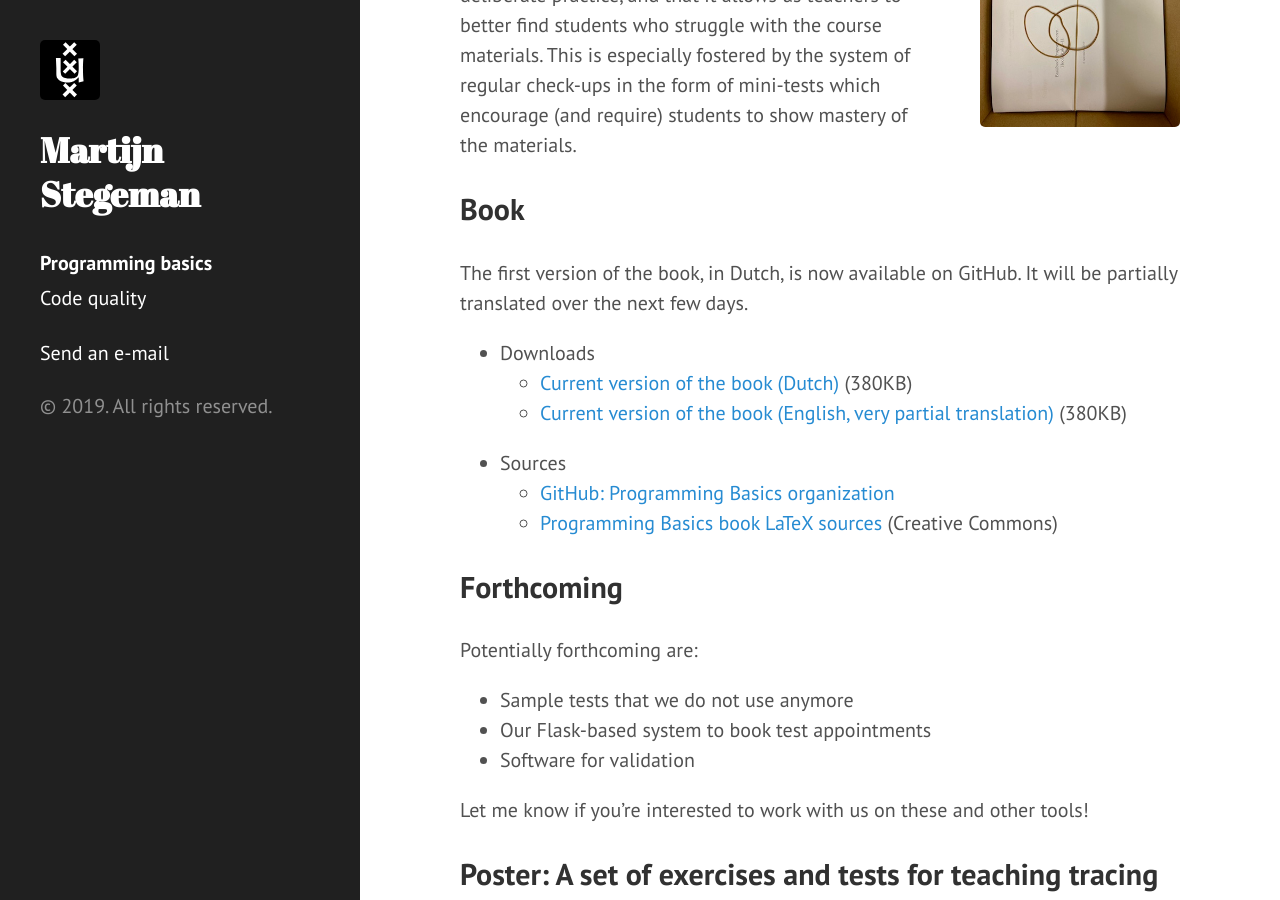
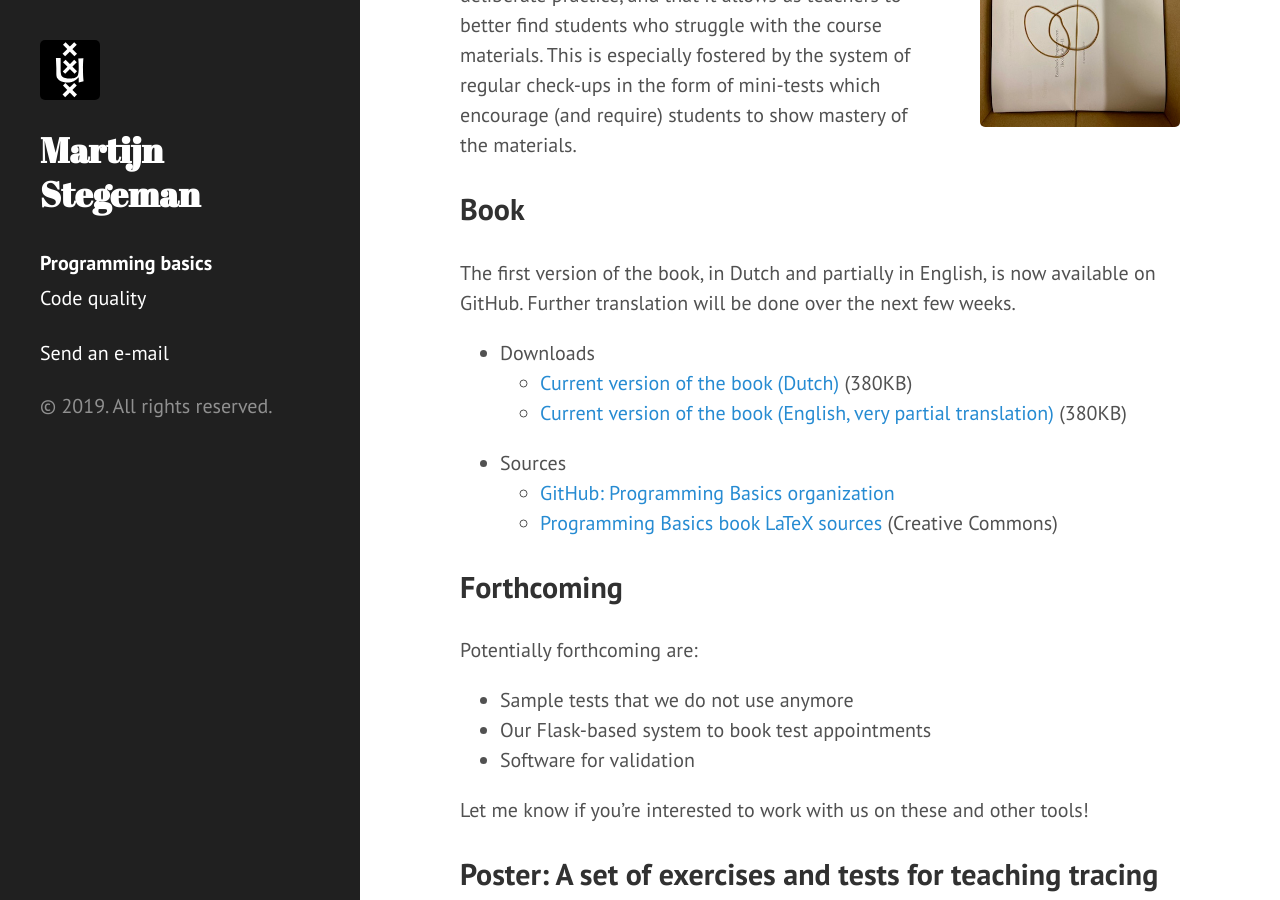
Before and after one commit to stgm/public_html, a Jekyll site: the page built from basics/index.md, in a window 1280 px wide and 900 px high, scrolled down 310 px. Built offline with Jekyll 4.4.1, drawn with Linux system fonts in a browser that asks for light colours; our own code applies the rules of GitHub Pages for plain Markdown files.

Commit message:
promises

```diff
--- a/basics/index.md
+++ b/basics/index.md
@@ -12,7 +12,7 @@ To allow students practice with core programming concepts, we developed a practi
 
 ## Book
 
-The first version of the book, in Dutch, is now available on GitHub. It will be partially translated over the next few days.
+The first version of the book, in Dutch and partially in English, is now available on GitHub. Further translation will be done over the next few weeks.
 
 - Downloads
     - [Current version of the book (Dutch)](book_nl.pdf) (380KB)
```
